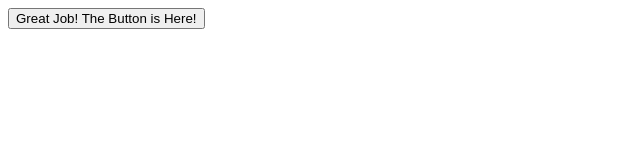
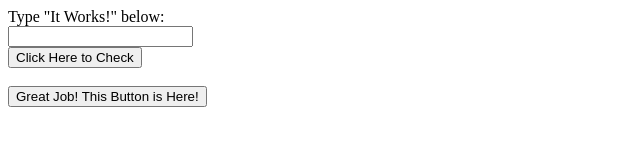
Before and after one commit to AderCode/Covalence-jQuery-Lab_1, a plain HTML site: page DOM/index.html in a window 1280 px wide. Shown: the whole page, without its empty margins (0-640 px from the left). Drawn offline with Linux system fonts and the light colour scheme.

Commit message:
Added HTML button and text box

```diff
--- a/DOM/index.html
+++ b/DOM/index.html
@@ -1,5 +1,6 @@
 <!DOCTYPE html>
 <html lang="en">
+
 <head>
     <meta charset="UTF-8">
     <meta name="viewport" content="width=device-width, initial-scale=1.0">
@@ -7,9 +8,20 @@
     <title>DOM ONLY</title>
     <link rel="stylesheet" href="styles.css">
 </head>
+
 <body>
+
+    <form>
+        Type "It Works!" below:
+        <br>
+        <input type="text" class="text-box">
+    </form>
+    <button class="btn2">Click Here to Check</button>
+    <br>
+    <br>
 
     <!-- JavaScript Dependencies -->
     <script src="scripts.js"></script>
 </body>
+
 </html>
--- a/DOM/scripts.js
+++ b/DOM/scripts.js
@@ -1,5 +1,5 @@
 let button = document.createElement('button');
-let btnText = document.createTextNode('Great Job! The Button is Here!');
+let btnText = document.createTextNode('Great Job! This Button is Here!');
 button.appendChild(btnText);
 document.body.appendChild(button);
 
```
